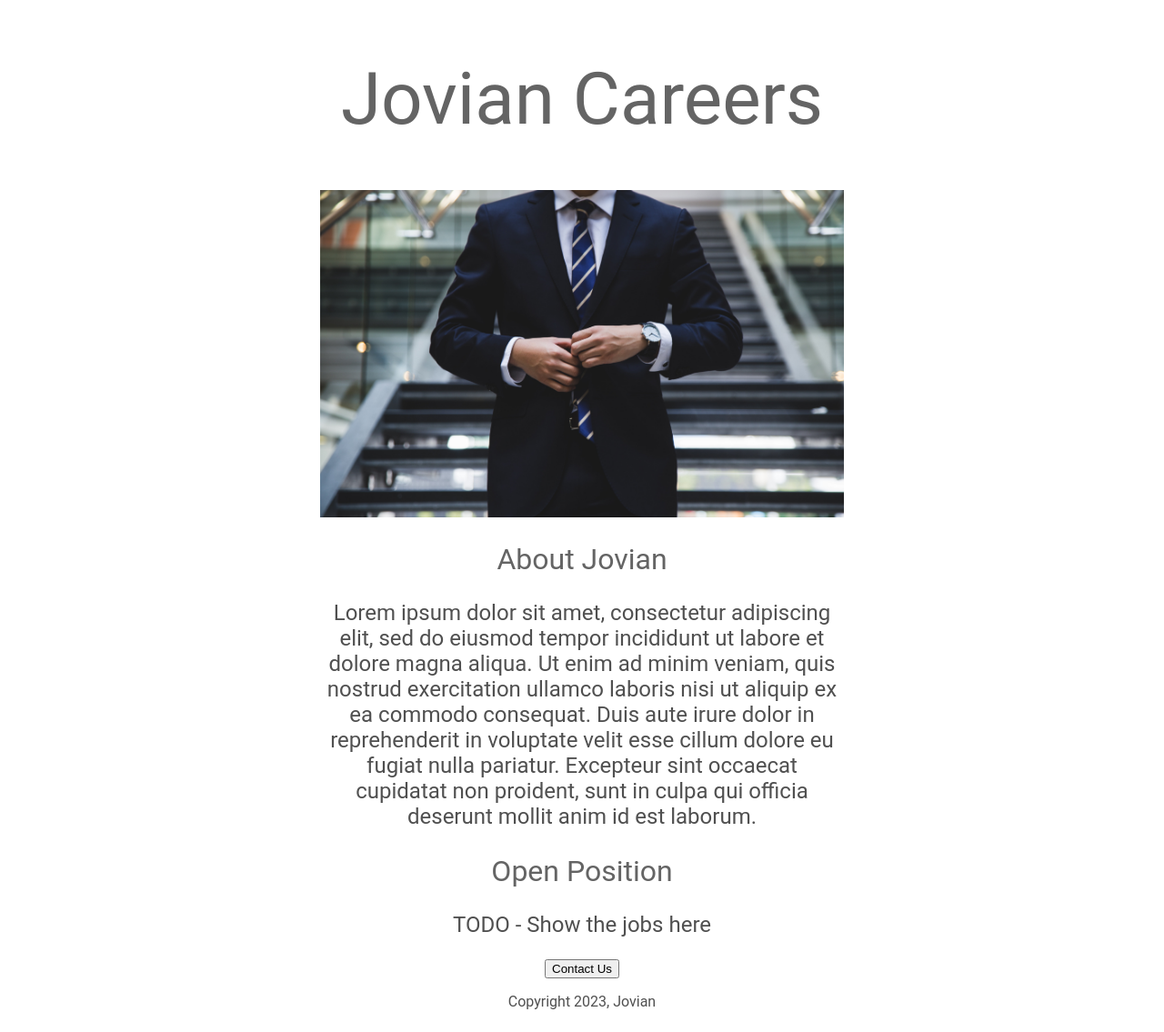
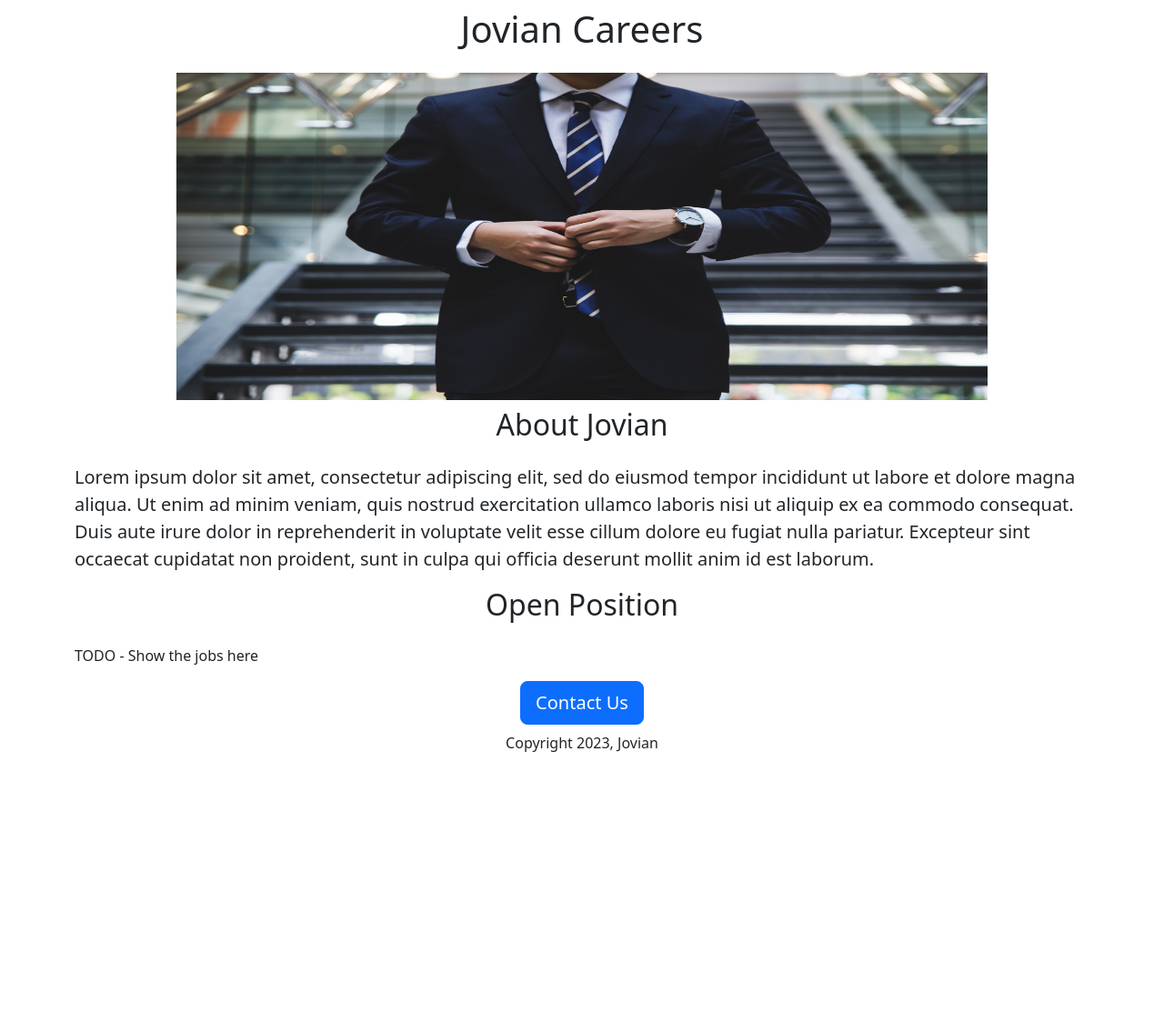
Before and after one commit to lamdangtung/jovian-careers, a Flask app: page / in a window 1280 px wide. Shown: the whole page at 91% size. After the commit the page ends 827 px from the top, so only its background shows below. Run offline with Flask 2, Linux system fonts and the light colour scheme.

Commit message:
added bootraps

```diff
--- a/templates/home.html
+++ b/templates/home.html
@@ -5,65 +5,26 @@
     <meta charset="UTF-8">
     <meta http-equiv="X-UA-Compatible" content="IE=edge">
     <meta name="viewport" content="width=device-width, initial-scale=1.0">
+    <link href="https://cdn.jsdelivr.net/npm/bootstrap@5.3.0-alpha1/dist/css/bootstrap.min.css" rel="stylesheet"
+        integrity="sha384-GLhlTQ8iRABdZLl6O3oVMWSktQOp6b7In1Zl3/Jr59b6EGGoI1aFkw7cmDA6j6gD" crossorigin="anonymous">
     <title>Jovian Careers</title>
     <style>
-        h1 {
-            font-size: 80px;
-            font-family: Roboto;
-            font-weight: normal;
-            color: rgb(100, 100, 100);
-            text-align: center;
-        }
-
         #banner {
+            height: 360px;
             width: 80%;
-            height: 360px;
-            object-fit: cover;
             display: block;
+            margin-right: auto;
             margin-left: auto;
-            margin-right: auto;
-        }
-
-        h2 {
-            font-size: 32px;
-            font-family: Roboto;
-            font-weight: normal;
-            color: rgb(100, 100, 100);
-            text-align: center;
-        }
-
-        p {
-            font-family: Roboto;
-            color: rgb(80, 80, 80);
-        }
-
-        #container {
-            max-width: 720px;
-            align-content: center;
-            margin-left: auto;
-            margin-right: auto;
-            min-width: 200px;
-        }
-
-        .bodyText {
-            font-size: 24px;
-            font-family: Roboto;
-            font-weight: normal;
-            color: rgb(80, 80, 80);
-            text-align: center;
-            width: 80%;
-            margin-left: auto;
-            margin-right: auto;
         }
     </style>
 </head>
 
 <body>
-    <div id="container">
-        <h1>Jovian Careers</h1>
-        <img id="banner" src="static/banner.jpeg" height="320">
-        <h2>About Jovian</h2>
-        <p class="bodyText">Lorem ipsum dolor sit amet, consectetur adipiscing elit, sed do eiusmod tempor incididunt ut
+    <div class="container">
+        <h1 class="text-center mt-2 mb-4">Jovian Careers</h1>
+        <img class="img-fluid" id="banner" src="static/banner.jpeg" height="320">
+        <h2 class="text-center mt-2 mb-4">About Jovian</h2>
+        <p class="lead">Lorem ipsum dolor sit amet, consectetur adipiscing elit, sed do eiusmod tempor incididunt ut
             labore et dolore
             magna
             aliqua. Ut enim ad minim veniam, quis nostrud exercitation ullamco laboris nisi ut aliquip ex ea commodo
@@ -71,11 +32,11 @@
             aute irure dolor in reprehenderit in voluptate velit esse cillum dolore eu fugiat nulla pariatur. Excepteur
             sint
             occaecat cupidatat non proident, sunt in culpa qui officia deserunt mollit anim id est laborum.</p>
-        <h2>Open Position</h2>
-        <p class="bodyText">TODO - Show the jobs here</p>
-        <div style="text-align: center;">
-            <button>Contact Us</button>
-            <p>Copyright 2023, Jovian</p>
+        <h2 class="text-center mt-2 mb-4">Open Position</h2>
+        <p>TODO - Show the jobs here</p>
+        <div class="text-center">
+            <button class="btn btn-primary btn-lg">Contact Us</button>
+            <p class="mt-2 mb-4">Copyright 2023, Jovian</p>
         </div>
     </div>
 
```
